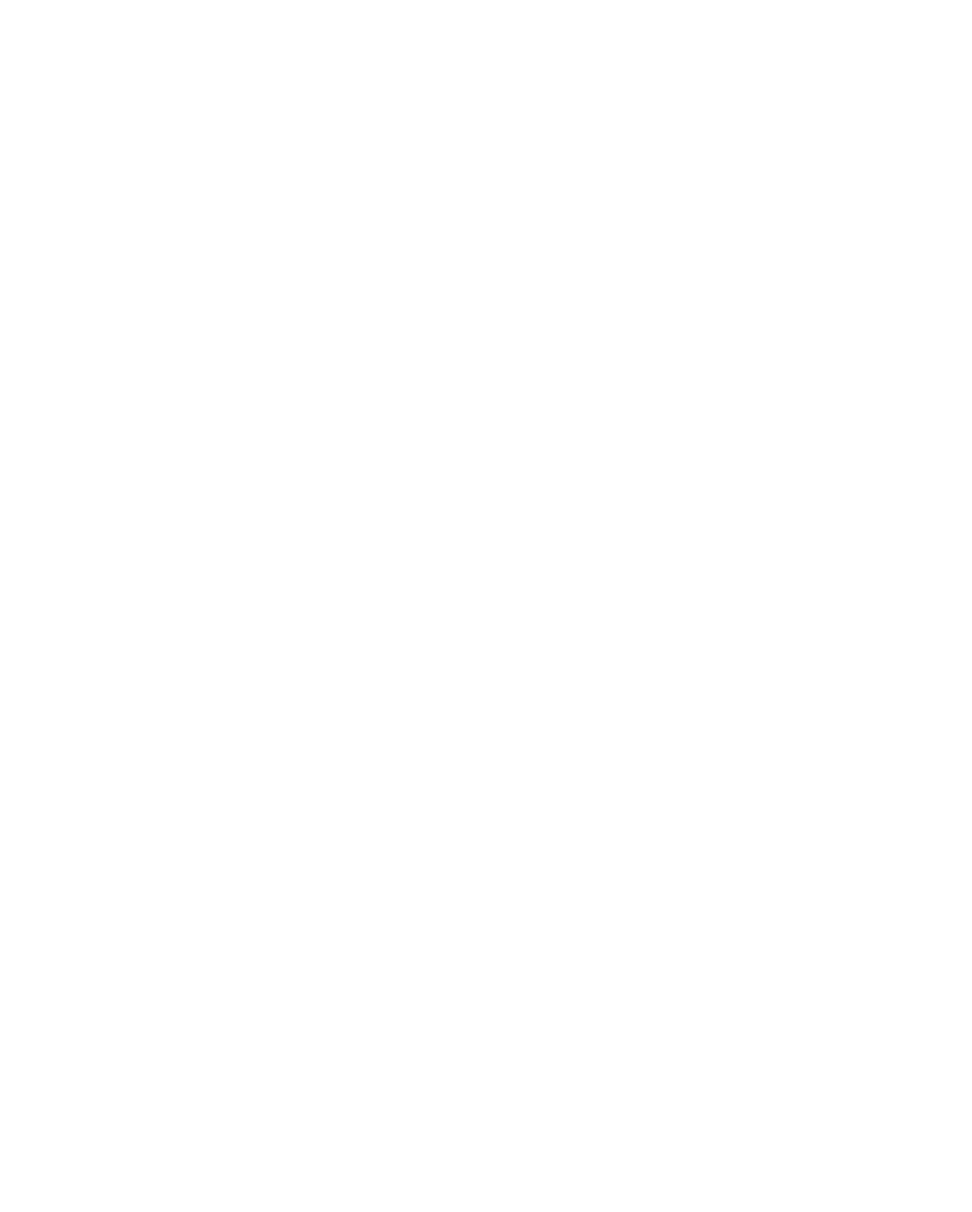
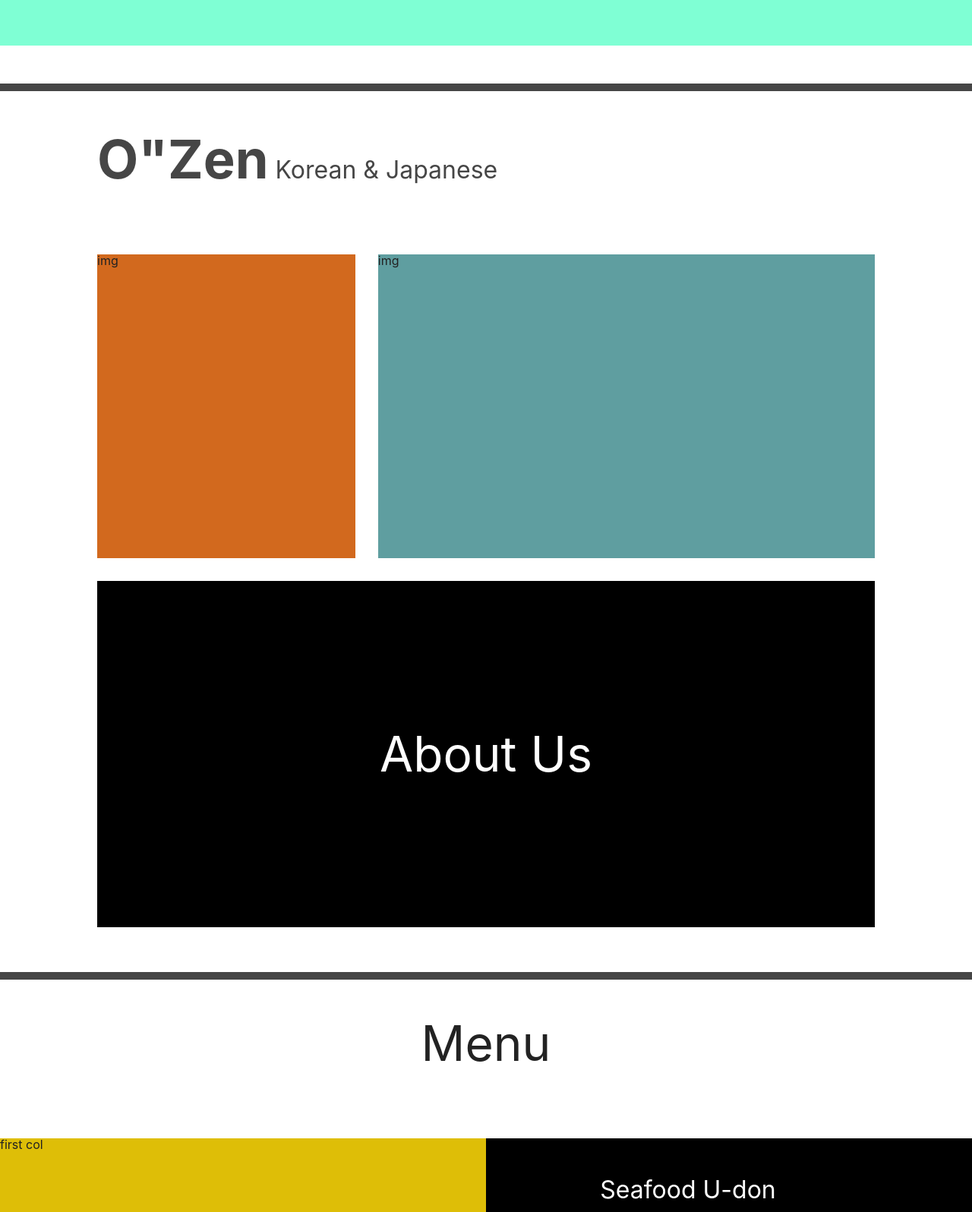
Before and after one commit to Sungmin-Kim-0508/Ozen_Korea_London_CA, a React (Create React App) app in the folder client/: page /ozen_sushi in a window 1280 px wide. Shown: the part 1186-2782 px from the top of the page at 76% size. Before the commit the page ends 800 px from the top, so only its background shows below. Built offline with nearby package versions, Linux system fonts and the light colour scheme.

Commit message:
Completed overall layout(not in detail)

```diff
--- /dev/null
+++ b/client/src/assets/styles/partial/home.module.scss
@@ -0,0 +1,121 @@
+.container {
+  display: grid;
+  grid-template-rows: 70vh 70vh 140vh 150vh;
+  grid-auto-columns: 100%;
+  grid-gap: 50px;
+
+  .first_section {
+    background-image: url("https://imgcp.aacdn.jp/img-a/1200/900/global-aaj-front/article/2018/12/5c036dfae0936_5c036debf1871_107025549.jpeg");
+    background-repeat: no-repeat;
+    background-size: cover;
+    background-position: 0% 90%;
+    text-align: right;
+    padding-top: 400px;
+    padding-right: 150px;
+    font-size: 4rem;
+    color: white;
+    > span {
+      color: #debe07;
+    }
+  }
+
+  @mixin boxBorderTop() {
+    border-top: 10px solid #464646;
+  }
+  @mixin alignGridItem($horizontally, $vertically) {
+    display: grid;
+    justify-content: $horizontally;
+    align-content: $vertically;
+  }
+
+  .second_section {
+    background-color: aquamarine;
+  }
+
+  .third_section {
+    @include boxBorderTop();
+    display: grid;
+    grid-template-areas:
+      "top top top"
+      "mid_first mid_second mid_second"
+      "bottom bottom bottom";
+    grid-gap: 30px;
+    padding: 25px 8rem 0px 8rem;
+    grid-auto-columns: auto auto auto;
+    grid-template-rows: 20vh 50vh 57vh;
+
+    .top {
+      grid-area: top;
+      font-size: 2em;
+      color: #464646;
+      padding-top: 30px;
+      > span {
+        font-size: 2.2em;
+        font-weight: 650;
+      }
+    }
+    .mid_first {
+      grid-area: mid_first;
+      background-color: chocolate;
+    }
+    .mid_second {
+      grid-area: mid_second;
+      background-color: cadetblue;
+    }
+    .bottom {
+      display: grid;
+      grid-area: bottom;
+      background-color: black;
+      color: white;
+      font-size: 4em;
+      @include alignGridItem(center, center);
+    }
+  }
+
+  .fourth_section {
+    background-color: white;
+    @include boxBorderTop();
+    display: grid;
+    grid-template-rows: repeat(auto-fit, minmax(auto, 1fr));
+    grid-gap: 40px;
+
+    @mixin squareForFourthSection() {
+      display: grid;
+      grid-auto-flow: column;
+      grid-template-columns: repeat(auto-fit, minmax(200px, 1fr));
+    }
+
+    .first_row {
+      @include alignGridItem(center, center);
+      font-size: 4em;
+    }
+    .row {
+      @include squareForFourthSection();
+
+      .menu {
+        color: white;
+        background-color: black;
+        @include alignGridItem(center, center);
+
+        > .menu__name {
+          font-size: 2em;
+          margin-bottom: 15px;
+        }
+
+        > .menu__detail {
+          font-size: 1.3em;
+        }
+      }
+
+      .menu__price {
+        color: #debe07;
+        font-size: 2em;
+        text-align: end;
+        padding-top: 3em;
+      }
+      .menu_photo {
+        background-color: #debe07;
+      }
+    }
+  }
+}
--- a/client/src/assets/styles/partial/ozen_sushi_header.module.scss
+++ b/client/src/assets/styles/partial/ozen_sushi_header.module.scss
@@ -8,7 +8,7 @@ ul {
   background-color: black;
 
   > li {
-    width: 7vw;
+    width: 10vw;
     height: 7vh;
     margin-top: 20px;
     .container_sushi_header__ul__li__a {
--- a/client/src/components/ozen_sushi/pages/Header.js
+++ b/client/src/components/ozen_sushi/pages/Header.js
@@ -5,7 +5,7 @@ import style from "../../../assets/styles/partial/ozen_sushi_header.module.scss"
 const Header = props => {
   const { ozen_sushi } = props;
   return (
-    <>
+    <nav>
       <ul>
         <li className={style.ozen_sushi_logo}>
           <NavLink to={ozen_sushi} />
@@ -43,7 +43,7 @@ const Header = props => {
           </NavLink>
         </li>
       </ul>
-    </>
+    </nav>
   );
 };
 
--- a/client/src/components/ozen_sushi/pages/Home.js
+++ b/client/src/components/ozen_sushi/pages/Home.js
@@ -1,10 +1,55 @@
 import React, { PureComponent } from "react";
+import style from "../../../assets/styles/partial/home.module.scss";
 
 class Home extends PureComponent {
   render() {
     return (
-      <div>
-        <p>This is Ozen_Sushi home</p>
+      <div className={style.container}>
+        <div className={style.first_section}>
+          <span>O"</span>Zen's Story
+        </div>
+        <div className={style.second_section}>Main 2</div>
+        <div className={style.third_section}>
+          <div className={style.top}>
+            <span>O"Zen</span> Korean & Japanese
+          </div>
+          <div className={style.mid_first}>img</div>
+          <div className={style.mid_second}>img</div>
+          <div className={style.bottom}>About Us</div>
+        </div>
+        <div className={style.fourth_section}>
+          <div className={style.first_row}>Menu</div>
+          <div className={style.row}>
+            <div className={style.menu_photo}>first col</div>
+            <div className={style.menu}>
+              <span className={style.menu__name}>Seafood U-don</span>
+              <span className={style.menu__detail}>
+                Mssel, squid, shrimp with noodels.
+              </span>
+              <span className={style.menu__price}>$11.50</span>
+            </div>
+          </div>
+          <div className={style.row}>
+            <div className={style.menu}>
+              <span className={style.menu__name}>Teriyaki Combo</span>
+              <span className={style.menu__detail}>
+                Miso soup, garden salad, 2ps of gyoza & steamed rice.
+              </span>
+              <span className={style.menu__price}>$9.50</span>
+            </div>
+            <div className={style.menu_photo}>second col</div>
+          </div>
+          <div className={style.row}>
+            <div className={style.menu_photo}>first col</div>
+            <div className={style.menu}>
+              <span className={style.menu__name}>Ni Sashimi Set</span>
+              <span className={style.menu__detail}>
+                18pcs daily fresh chef's choice of dish
+              </span>
+              <span className={style.menu__price}>$17</span>
+            </div>
+          </div>
+        </div>
       </div>
     );
   }
```
Also changed, not shown: client/src/assets/styles/partial/home.scss (deleted).
